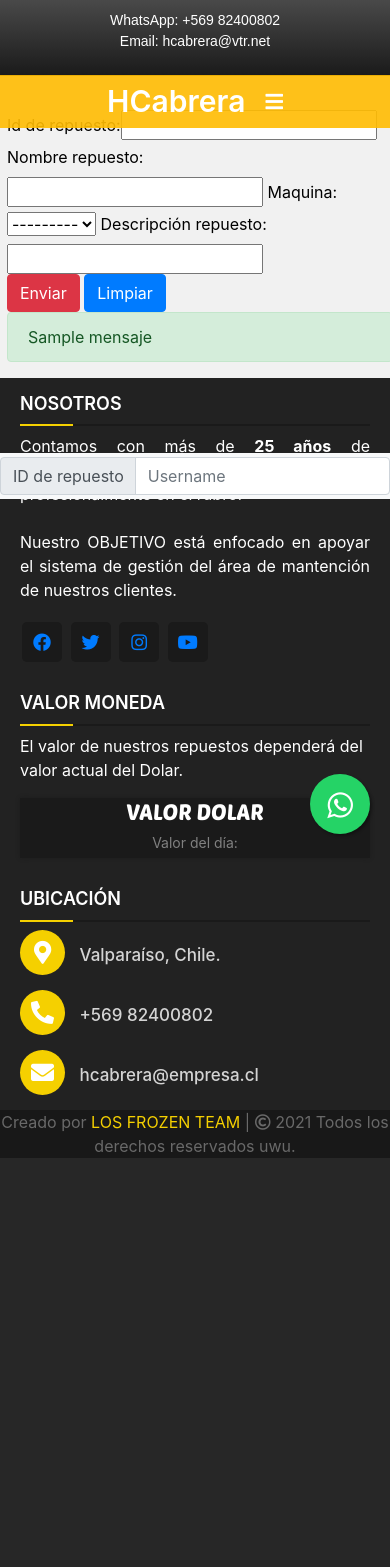
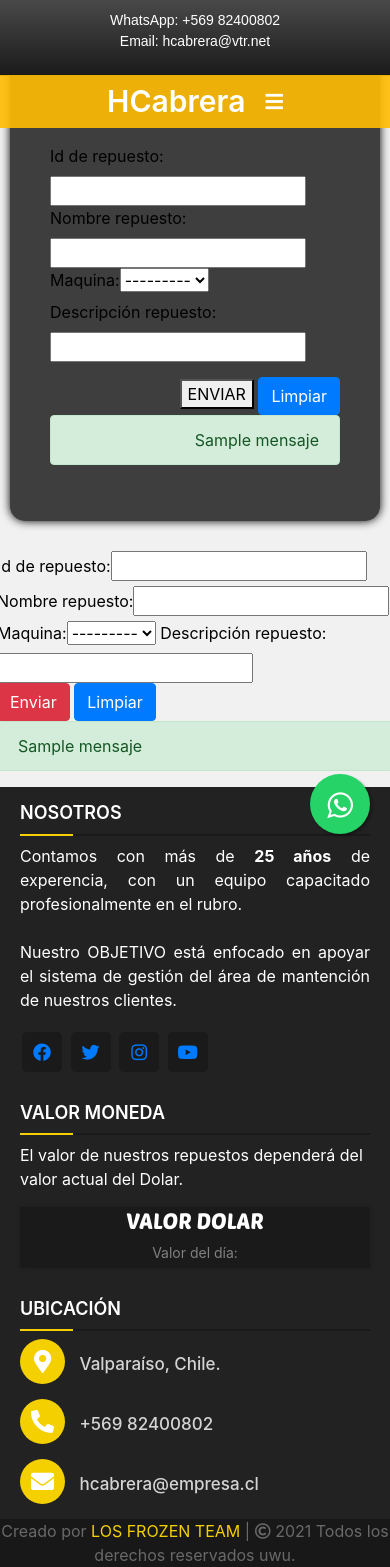
Before and after one commit to benjantonio/djangoPrueba, a Django app: template HCabrera/productos/templates/productos/form_repuesto.html in a window 390 px wide; the page is wider, and only the part inside the window is pictured. Before the commit the page ends 1158 px from the top of that part, so only its background shows below. Run offline with Django 3.2, Linux system fonts and the light colour scheme; tables that the repository leaves empty hold one stand-in row (values such as "Sample post"); the template is opened without the code that fills it: values that come from a table or form of the project are taken from there, most other values are stand-ins (such as "Sample title", 1, 10 or a date in 2020); some libraries are stand-ins or nearby versions.

Commit message:
Formulario en proceso

```diff
--- a/HCabrera/productos/templates/productos/form_repuesto.html
+++ b/HCabrera/productos/templates/productos/form_repuesto.html
@@ -111,35 +111,77 @@
         <!-----FIN---->
     </header>
 
-<!--BARRA CONÓCENOS-->
 
-    <div class="formulario-agregar">
+    <!--                               -->
+    <div class="ventana-contacto">
+      <div class="container">
+        <div class="screen">
+          <div class="screen-header">
+            <div class="screen-header-left">
+              <div class="screen-header-button close"></div>
+              <div class="screen-header-button maximize"></div>
+              <div class="screen-header-button minimize"></div>
+            </div>
+            <div class="screen-header-right">
+              <div class="screen-header-ellipsis"></div>
+              <div class="screen-header-ellipsis"></div>
+              <div class="screen-header-ellipsis"></div>
+            </div>
+          </div>
+          <div class="screen-body">
+            <div class="screen-body-item left">
+              <div class="app-title">
+
+              </div>
+
+            </div>
+            <div class="screen-body-item">
+              <form method="post" action="" id="formulario">
+                {% csrf_token %}
+
+              <div class="app-form-group">
+                {{ form.as_table }}
+            </div>
+                <div class="app-form-group buttons">
+                  <button type="submit" id="enviar" class="boton">ENVIAR</button>
+                  <input type="reset" class="btn btn-primary" id="limnpiar" value="Limpiar">
+                <div id="error" class="alert alert-success" role="alert">
+                    {{ mensaje }}
+                </div>
+                </div>
+              </div>
+            </form>
+            </div>
+          </div>
+        </div>
+      </div>
+    </div>
+
+
+
+
+
+
+<!--▄▀▄▀▄▀▄▀▄▀▄▀▄▀▄▀▄▀▄▀▄▀▄▀▄▀▄▀▄▀▄▀▄▀▄▀▄▀▄▀▄▀▄ FORMULARIO REPUESTOS ▄▀▄▀▄▀▄▀▄▀▄▀▄▀▄▀▄▀▄▀▄▀▄▀▄▀▄▀▄▀▄▀▄▀▄▀▄▀▄▀▄▀▄-->
+
+
+
+    <div class="formulario-agregar2">
         <div class="row">
-            <form method="post" action="" id="formulario">
+            <form method="post" action="" id="formulario2">
                 {% csrf_token %}
                 <div class="form_group">
                     {{ form.as_table }}
                 </div>
-                <input type="submit" class="btn btn-danger" id="enviar" value="Enviar">
-                <input type="reset" class="btn btn-primary" id="limnpiar" value="Limpiar">
-                <div id="error" class="alert alert-success" role="alert">
+                <input type="submit" class="btn btn-danger" id="enviar2" value="Enviar">
+                <input type="reset" class="btn btn-primary" id="limnpiar2" value="Limpiar">
+                <div id="error2" class="alert alert-success" role="alert">
                     {{ mensaje }}
                 </div>
             </form>
         </div>
     </div>
 
-
-    <nav class="navbar navbar-light bg-light">
-      <form class="form-inline">
-        <div class="input-group">
-          <div class="input-group-prepend">
-            <span class="input-group-text" id="basic-addon1">ID de repuesto</span>
-          </div>
-          <input type="text" class="form-control" placeholder="Username" aria-label="Username" aria-describedby="basic-addon1">
-        </div>
-      </form>
-    </nav>
 
 
 
@@ -150,6 +192,7 @@
 
   <!--█████ FOOTER INFERIOR █████-->
 
+<div>
   <div class="main-content">
     <div class="left box">
         <!--NOSOTROS-->
@@ -205,7 +248,7 @@
       <span class="far fa-copyright"></span><span> 2021 Todos los derechos reservados uwu.</span>
     </div>
   </div><!-----FIN---->
-
+</div>
 </footer>
 
 
@@ -233,16 +276,14 @@
 <script src="{% static 'productos/js/clima.js' %}"></script>
 <script src="{% static 'productos/js/script.js' %}"></script>
 
-</body>
-</html>
+<script>
+  $( document ).ready(function() {
+    console.log( "ready!" );
+    /*Definir clases de imput aqui*/
+});
+</script>
 
 
-
-
-
-    <script src="ajax.googleapis.com/ajax/libs/jquery/3.5.1/jquery.min.js "></script>
-    <script src="cdnjs.cloudflare.com/ajax/libs/popper.js/1.16.0/umd/popper.min.js "></script>
-    <script src="maxcdn.bootstrapcdn.com/bootstrap/4.5.2/js/bootstrap.min.js "></script>
 </body>
 
 
```
Also changed, not shown: HCabrera/productos/static/productos/css/style3.css (added, +68 -0 lines).
